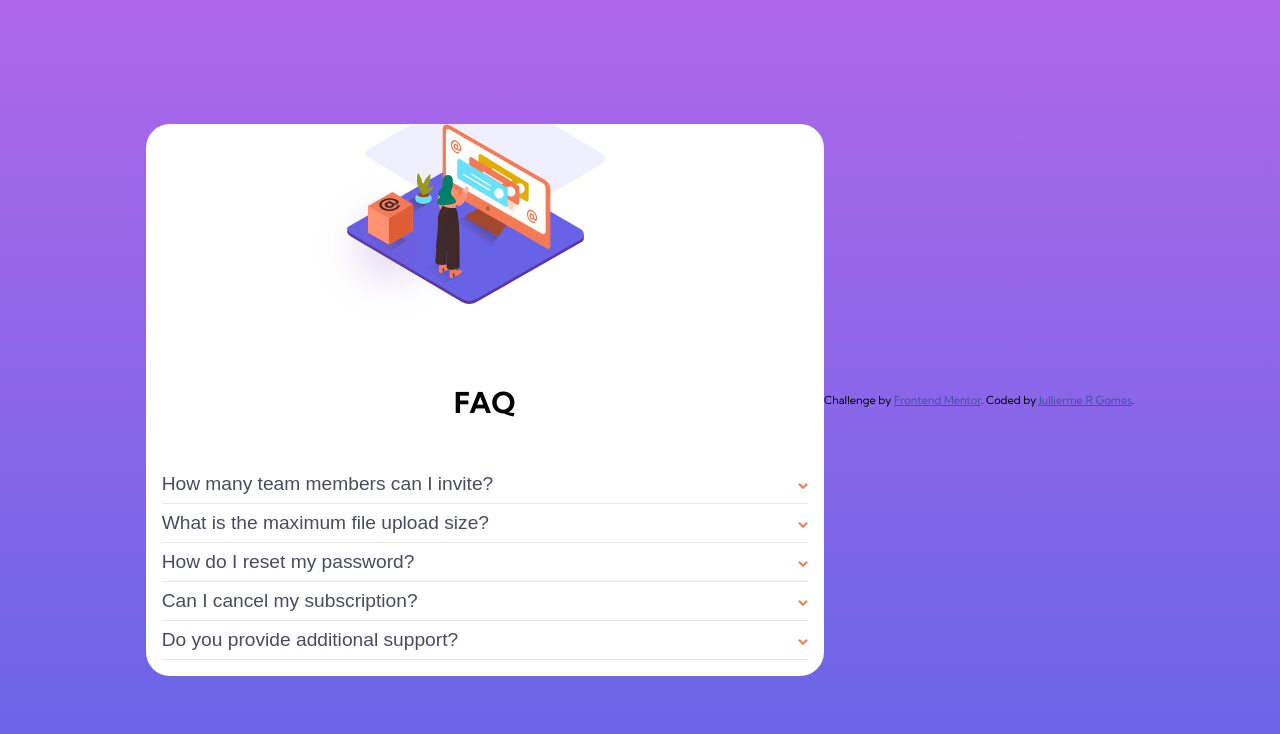
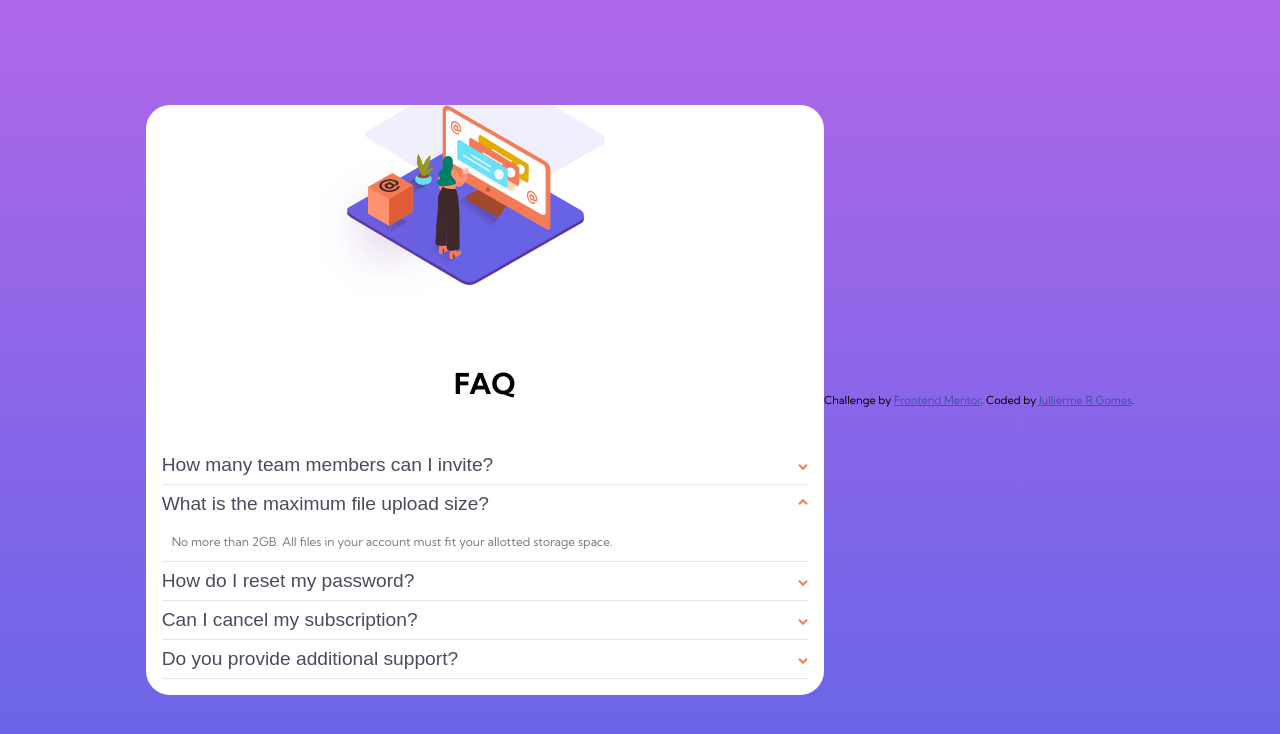
Before and after one commit to jullierme-r/faq-card, a plain HTML site: page index.html in a window 1280 px wide. Drawn offline with Linux system fonts and the light colour scheme.

Commit message:
Update index.html

```diff
--- a/index.html
+++ b/index.html
@@ -23,8 +23,8 @@
         <div class="faq-answer">
           <p>You can invite up to 2 additional users on the Free plan. There is no limit on team members for the Premium plan.</p>
         </div>
-        <button class="faq-btn">What is the maximum file upload size?</button>
-        <div class="faq-answer">
+        <button class="faq-btn isOpen">What is the maximum file upload size?</button>
+        <div class="faq-answer show-faq-answer">
           <p>No more than 2GB. All files in your account must fit your allotted storage space.</p>
         </div>
         <button class="faq-btn">How do I reset my password?</button>
```
